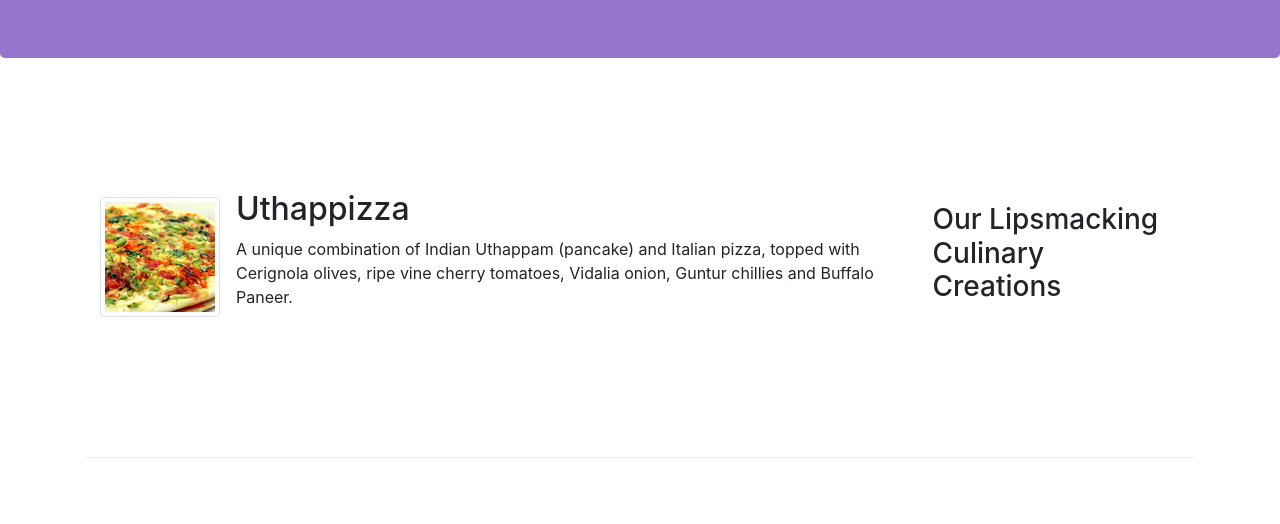
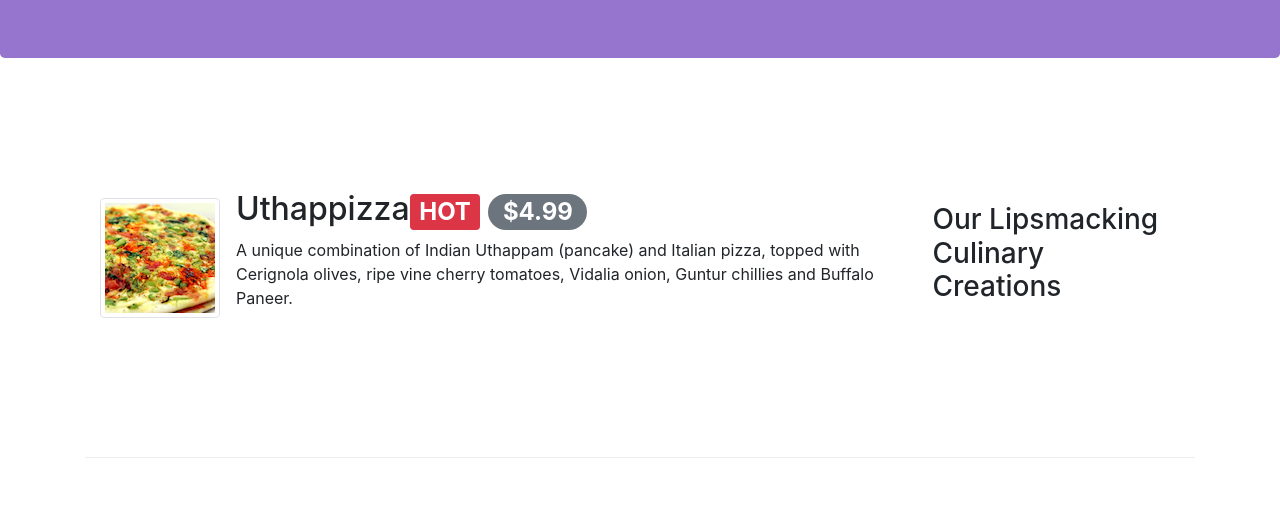
Before and after one commit to PayalGhosh/Restaurant-front-end-design, a website: page index.html in a window 1280 px wide. Shown: the part 276-800 px from the top of the page. Drawn offline with nearby package versions, Linux system fonts and the light colour scheme.

Commit message:
Alerting users

```diff
--- a/css/styles.css
+++ b/css/styles.css
@@ -37,3 +37,6 @@ body{
 .navbar-dark {
      background-color: #512DA8;
 }
+.badge{
+    margin-right: 8px;
+}
--- a/index.html
+++ b/index.html
@@ -64,7 +64,7 @@
                 <div class="media">
                     <img class="d-flex mr-3 img-thumbnail align-self-center" src="img/uthappizza.png" alt="Uthappizza">
                     <div class="media-body">
-                        <h2 class="mt-0">Uthappizza</h2>
+                        <h2 class="mt-0">Uthappizza<span class="badge badge-danger">HOT</span><span class="badge badge-pill badge-secondary">$4.99</span></h2>
                         <p class="d-none d-sm-block">A unique combination of Indian Uthappam (pancake) and
                             Italian pizza, topped with Cerignola olives, ripe vine
                             cherry tomatoes, Vidalia onion, Guntur chillies and
```
